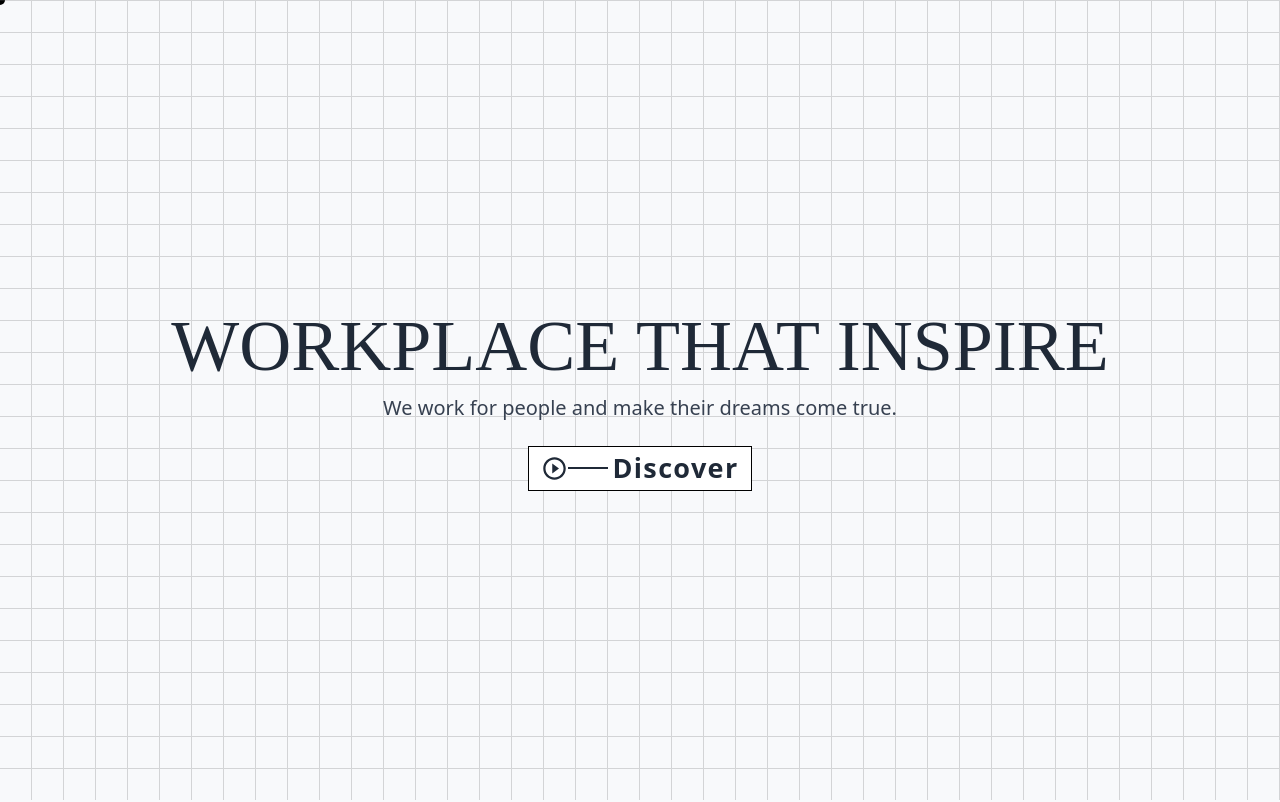
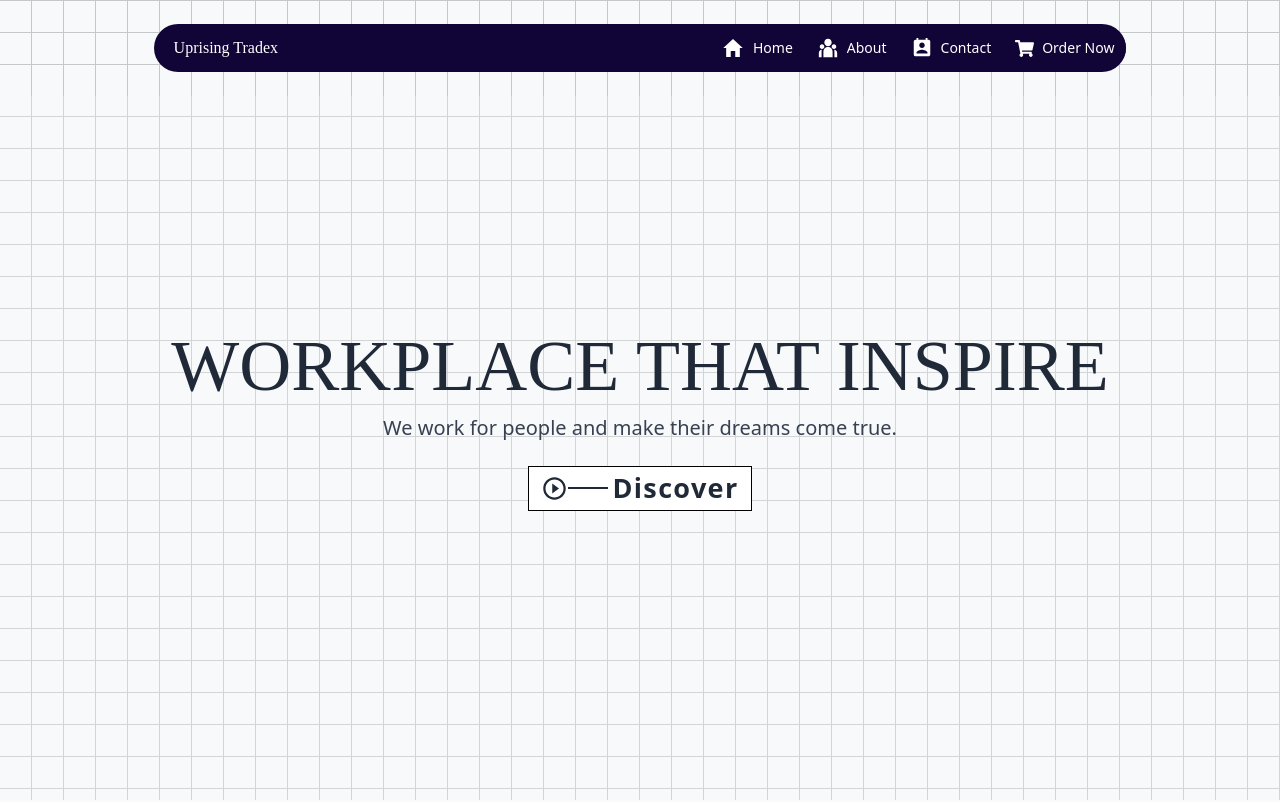
Before and after one commit to xr-dev-saurabh/uprising-tradex, a React (Create React App) app: page / in a window 1280 px wide. Shown: the top 802 px of the page. Built offline with nearby package versions, Linux system fonts and the light colour scheme.

Commit message:
completed hero and navbar section

```diff
--- a/src/App.js
+++ b/src/App.js
@@ -4,6 +4,10 @@ import BigCard from "./components/BigCard";
 import {Hero} from "./components/Hero";
 import Misson from "./components/Misson";
 import Servies from "./components/Servies";
+import Navbar from "./components/Navbar";
+import CardIct from "./components/CardIct";
+import WhyUs from "./components/WhyUs";
+import Footer from "./components/Footer";
 // import FirstSection from "./components/about/FirstSection";
 // import SecondSection from "./components/about/SecondSection";
 // import ThirdSection from "./components/about/ThirdSection";
@@ -21,10 +25,9 @@ export default function App() {
             path="/"
             element={
               <>
-                <Hero />
-                <BigCard />
-                <Servies />
-                <Misson />
+
+              <Hero />
+              <Navbar />
               </>
             }
           />
--- a/src/App.jsx
+++ /dev/null
@@ -1,17 +0,0 @@
-import Navbar from "./components/Navbar";
-import CardIct from "./components/CardIct";
-import WhyUs from "./components/WhyUs";
-import Footer from "./components/Footer";
-
-function App() {
-  return (
-    <>
-      <Navbar />
-      <CardIct />
-      <WhyUs />
-      <Footer />
-    </>
-  );
-}
-
-export default App;
--- a/src/Components/CardIct.jsx
+++ b/src/Components/CardIct.jsx
@@ -1,9 +1,10 @@
 import React from "react";
+
 import {FaFacebook, FaLinkedin, FaInstagram } from "react-icons/fa";
 import { FaXTwitter } from "react-icons/fa6";
 const CardIct = () => {
   return (
-    <div className="justify-center items-center w-full   md:flex-row ">
+    <div className="justify-center items-center w-full md:flex-row ">
       <div className="flex flex-wrap justify-center gap-12 items-center px-5 md:gap-28 py-5">
         {/* First Card (ICT Section) */}
         <div className="bg-white rounded-lg shadow-lg w-[90%] max-w-md p-8">
--- a/src/Components/ModalHam.jsx
+++ b/src/Components/ModalHam.jsx
@@ -12,38 +12,40 @@ export const ModalHam = () => {
   return (
     <div className="w-full h-screen">
       <div className="p-5 mt-6">
-        <ul className="flex flex-col space-y-10 w-full">
-          <li className="gap-3 border-b border-black text-2xl text-black font-bold flex items-center hover:text-gray-500">
-            <IoMdHome size={30} className="mr-2" />
+        <ul className="flex flex-col justify-center items-center  space-y-10 w-full">
+          <li className="w-[150px] gap-2 text-[20px] text-white font-bold flex justify-start hover:text-gray-500">
+            <IoMdHome size={28} className="" />
             Home
           </li>
-          <li className=" gap-3 border-b border-black text-2xl text-black font-bold flex items-center hover:text-gray-500">
-            <RiTeamFill size={30} className="mr-2" />
+          <li className="w-[150px] gap-2 text-[20px] text-white font-bold flex justify-start hover:text-gray-500">
+            <RiTeamFill size={28} className="" />
             About
           </li>
-          <li className="gap-3 border-b border-black text-2xl text-black font-bold flex items-center hover:text-gray-500">
-            <MdPermContactCalendar size={30} className="mr-2" />
+          <li className="w-[150px] gap-2 text-[20px] text-white font-bold flex justify-start hover:text-gray-500">
+          <MdPermContactCalendar size={28} className="" />
             Contact
           </li>
-          <li className=" gap-3 border-b border-black text-2xl text-black font-bold flex items-center hover:text-gray-500">
-            <FaShoppingCart className="mr-2" />
+          <li className="w-[150px] gap-2  text-[20px] text-white font-bold flex justify-start hover:text-gray-500">
+             <FaShoppingCart size={26} className="" />
             Order Now
           </li>
 
         </ul>
-        <div className="flex justify-center gap-11 pt-10">
+        <div className="place-content-center w-full flex mt-12 items-center">
+        <div className="flex w-[500px] justify-evenly gap-5 border rounded-[5px] border-white p-2 ">
           <button className="hover:text-gray-500">
-            <FaXTwitter size={30} style={{ color: "black" }} />
+            <FaXTwitter size={30} color="#110537" fill="white" />
           </button>
           <button className="hover:text-gray-500">
-            <FaFacebook size={30} style={{ color: "black" }} />
+            <FaFacebook size={30} color="#110537" fill="white" />
           </button>
           <button className="hover:text-gray-500">
-            <FaLinkedin size={30} style={{ color: "black" }} />
+            <FaLinkedin size={30} color="#110537" fill="white" />
           </button>
           <button className="hover:text-gray-500">
-            <IoLogoInstagram size={30} style={{ color: "black" }} />
+            <IoLogoInstagram size={30} color="#110537" fill="white" />
           </button>
+        </div>
         </div>
       </div>
     </div>
--- a/src/Components/Navbar.jsx
+++ b/src/Components/Navbar.jsx
@@ -47,8 +47,8 @@ const Navbar = () => {
   }, [modalOpen]);
 
   return (
-    <nav className="bg-f8f9fb md:mt-6 mt-2">
-      <div className="mx-auto px-4 sm:px-6 lg:px-8 flex justify-center">
+    <nav className="bg-[#f8f9fb] w-full absolute top-0  py-6  bg-grid-black/[0.2]">
+      <div className="mx-auto px-4 relative sm:px-6 lg:px-8 flex justify-center">
         <div className=" md:w-[80%] w-[90%] flex items-center py-1 justify-between bg-[#110537] rounded-full text-white">
           <div className={`flex-shrink-0`}>
             <h1 style={{ fontFamily: '"Calistoga", serif' }} className="ml-5">
@@ -83,15 +83,15 @@ const Navbar = () => {
                 </button>
 
                 {modalOpen && (
-                  <div className="fixed w-full inset-0 items-center justify-center z-50 bg-black bg-opacity-50 scroll-0">
-                    <div className="bg-white p-4">
+                  <div className="fixed w-full inset-0 items-center justify-center z-50 bg-[#110537] scroll-0">
+                    <div className="p-4">
                       <ModalHam />
                       <button
                         type="button"
-                        className="absolute top-3 right-3 text-black"
+                        className="absolute top-3 right-3 "
                         onClick={closeModal}
                       >
-                        <FaWindowClose size={35} />
+                        <FaWindowClose size={35} color="#110537" fill="white"/>
                       </button>
                     </div>
                   </div>
--- /dev/null
+++ b/src/Components/ui/Backg.jsx
@@ -0,0 +1,12 @@
+import React from "react";
+
+export function Backg({
+    children,
+  }) {
+  return (
+    <div className="h-[50rem] w-full dark:bg-black bg-white  dark:bg-grid-white/[0.2] bg-grid-black/[0.2] relative flex items-center justify-center">
+      {children}
+
+    </div>
+  );
+}
--- a/src/components/Hero.jsx
+++ b/src/components/Hero.jsx
@@ -3,15 +3,12 @@ import { MdPlayCircleOutline } from "react-icons/md";
 
 export function Hero() {
   return (
-    <div className="h-screen w-full bg-[#f8f9fb] items-center justify-center overflow-hidden">
+    <div className="h-screen w-full bg-[#f8f9fb] items-center  justify-center overflow-hidden">
       <SvgMask
         revealText={
           <p className="w-full text-slate-800">
           <div className="flex flex-col items-center  px-4 sm:px-6 lg:px-8 w-full">
-              <h1
-                className=" text-gray-800 text-3xl px-[20px] md:text-7xl text-center"
-                style={{ fontFamily: "Bebas Neue" }}
-              >
+          <h1 className=" text-gray-800 text-3xl px-[20px] md:text-7xl text-center" style={{fontFamily: "Bebas Neue"}}>
               WORKPLACE THAT INSPIRE
           </h1>
           <div className="mt-3  space-y-4 sm:space-y-5">
@@ -19,36 +16,33 @@ export function Hero() {
                   We work for people and make their dreams come true.
               </p>
           </div>
-              <button className="group border text-gray-800 border-black px-3 py-2 mt-6 font-semibold tracking-wider  text-base md:text-[27px] bg-white flex items-center">
-                <MdPlayCircleOutline />
-                <hr className="w-10 border-[1.85px] border-gray-800 mr-1" />
+          <button className='group border text-gray-800 border-black px-3 py-2 mt-6 font-semibold tracking-wider  text-base md:text-[27px] bg-white flex items-center'>
+              <MdPlayCircleOutline  />
+              <hr className='w-10 border-[1.85px] border-gray-800 mr-1'/>
               Discover
           </button>
       </div>
           </p>
         }
-        className="h-screen w-full  bg-grid-black/[0.15]"
+        className=" bg-grid-black/[0.15]"
       >
-        <p className="w-full mx-auto text-slate-800">
-          <div className="flex flex-col items-center  px-4 sm:px-6 lg:px-8 w-full">
-            <h1
-              className=" text-white text-3xl px-[20px] md:text-7xl text-center"
-              style={{ fontFamily: "Bebas Neue" }}
-            >
+
+      <div className="flex flex-col md:gap-0 items-center  px-4 sm:px-6 lg:px-8 w-full">
+      <h1 className=" text-white text-3xl px-[20px] md:text-7xl text-center" style={{fontFamily: "Bebas Neue"}}>
           WORKPLACE THAT INSPIRE
       </h1>
-            <div className="mt-3  space-y-4 sm:space-y-5">
-              <p className="text-white text-center text-[16px] md:text-xl px-[20px]">
+      <div className="mt-3 space-y-4 sm:space-y-8">
+          <p className="text-white text-center text-[16px] md:text-xl px-[20px]" style={{lineHeight: "1.5em"}}>
               We work for people and make their dreams come true.
           </p>
       </div>
-            <button className="text-white border-white border px-3 py-2 mt-6 font-semibold tracking-wider mx-auto text-base md:text-[27px] bg-black flex items-center">
+      <button className='text-white border-white border px-3 py-2 mt-6 font-semibold tracking-wider mx-auto text-base md:text-[27px] bg-black flex items-center'>
           <MdPlayCircleOutline />
-              <hr className="w-10 border-[1.85px] border-white mr-1" />
+          <hr className='w-10 border-[1.85px] border-white mr-1'/>
           Discover
       </button>
   </div>
-        </p>
+
       </SvgMask>
     </div>
   );
--- a/src/components/ui/SvgMask.jsx
+++ b/src/components/ui/SvgMask.jsx
@@ -56,7 +56,7 @@ export const SvgMask = ({
         }}
         transition={{ type: "tween", ease: "backOut", duration: 0.1 }}
       >
-        <div className="absolute inset-0 bg-black h-full w-full z-0 opacity-50" />
+        <div className="absolute inset-0 bg-black h-full w-full z-2 opacity-50" />
         <div
           onMouseEnter={() => {
             setIsHovered(true);
@@ -64,13 +64,13 @@ export const SvgMask = ({
           onMouseLeave={() => {
             setIsHovered(false);
           }}
-          className="full mx-auto text-center text-white  text-4xl font-bold relative z-1"
+          className="w-full h-full flex text-white justify-center  items-center relative"
         >
           {children}
         </div>
       </motion.div>
 
-      <div className="w-full h-full flex items-center justify-center  text-white">
+      <div className="w-full h-full flex items-center justify-center mt-5 text-white">
         {revealText}
       </div>
     </motion.div>
--- a/src/index.css
+++ b/src/index.css
@@ -3,25 +3,18 @@
 @tailwind components;
 @tailwind utilities;
 
-@import url('https://fonts.googleapis.com/css2?family=Roboto&display=swap');
-@import url('https://fonts.googleapis.com/css2?family=Calistoga&family=Roboto:ital,wght@0,100;0,300;0,400;0,500;0,700;0,900;1,100;1,300;1,400;1,500;1,700;1,900&display=swap');
+@import url("https://fonts.googleapis.com/css2?family=Roboto&display=swap");
+@import url("https://fonts.googleapis.com/css2?family=Bebas+Neue&display=swap");
+@import url("https://fonts.googleapis.com/css2?family=Calistoga&family=Roboto:ital,wght@0,100;0,300;0,400;0,500;0,700;0,900;1,100;1,300;1,400;1,500;1,700;1,900&display=swap");
 
 body {
-    background: #fbf9f9;
+  background-color: #fbf9f9;
 }
 
 .footer_bottom h3 {
-    font-family: 'Open Sans',sans-serif;
+  font-family: "Open Sans", sans-serif;
 }
 
 .icon-white {
-    fill: white;
-  }
-
-
-
-@import url('https://fonts.googleapis.com/css2?family=Bebas+Neue&display=swap');
-
-body {
-    background-color: #f8f9fb; /* Use your desired background color */
-  }
+  fill: white;
+}
```
Also changed, not shown: 1 other file (tests, documents, lock files or other folders). Lines whose indentation alone changed are shown as unchanged.
